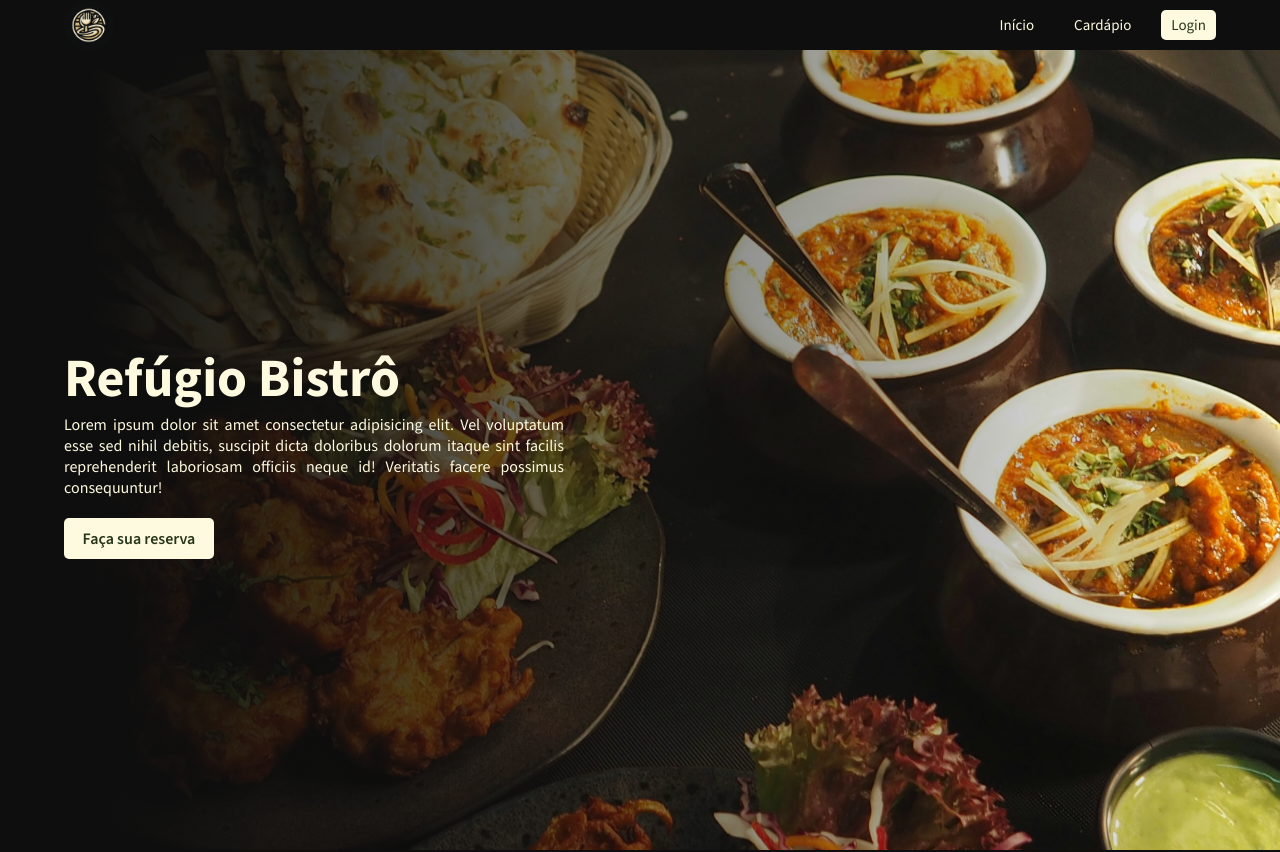
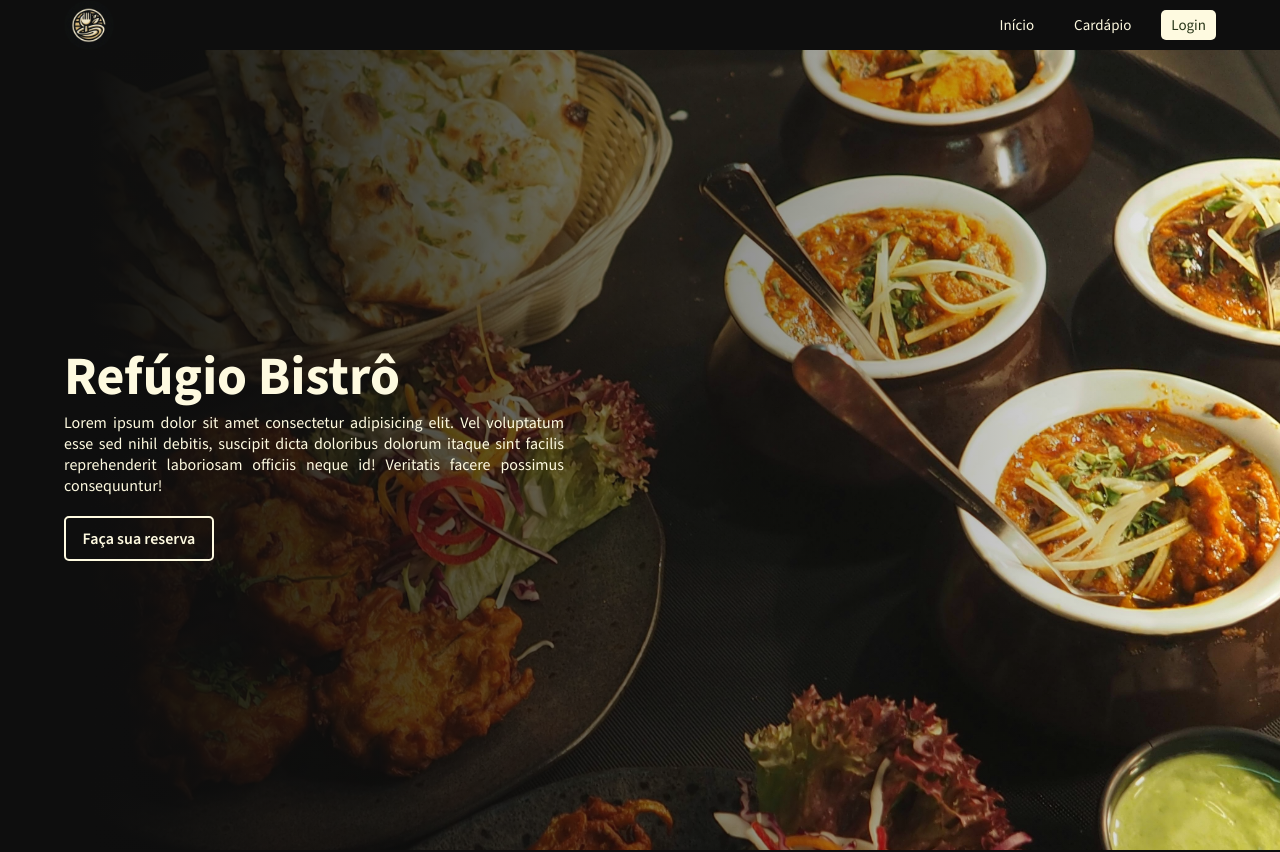
Before and after one commit to danideoliveira/refugio-bistro, a React (Vite) app in the folder client/: page / in a window 1280 px wide. Shown: the top 852 px of the page. Built offline with nearby package versions, Linux system fonts and the light colour scheme; no server answers.

Commit message:
feat: change button style

```diff
--- a/client/src/helpers/palette.ts
+++ b/client/src/helpers/palette.ts
@@ -38,7 +38,7 @@ export const palette = {
 
   home_title_color: colors.beige.v3,
   home_text_color: colors.beige.v3,
-  home_button_color: colors.green.v1,
+  home_button_color: colors.beige.v3,
   home_button_background: colors.beige.v3,
 
   menu_background: colors.black.v1,
--- a/client/src/pages/Home/Home.styled.ts
+++ b/client/src/pages/Home/Home.styled.ts
@@ -54,9 +54,9 @@ export const Button = styled(Link)`
   font-size: 1.6rem;
   font-weight: 600;
   color: ${palette.home_button_color};
-  background: ${palette.home_button_background};
+  background: transparent;
   border-radius: 5px;
-  border: none;
+  border: 2px solid ${palette.home_button_color};
   padding: 1rem;
   cursor: pointer;
   transition: 0.3s all ease;
@@ -64,7 +64,7 @@ export const Button = styled(Link)`
   text-align: center;
 
   &:hover {
-    background: ${palette.home_button_color};
-    color: ${palette.home_button_background};
+    background: ${palette.home_button_background};
+    color: #0c0c0c;
   }
 `;
```
